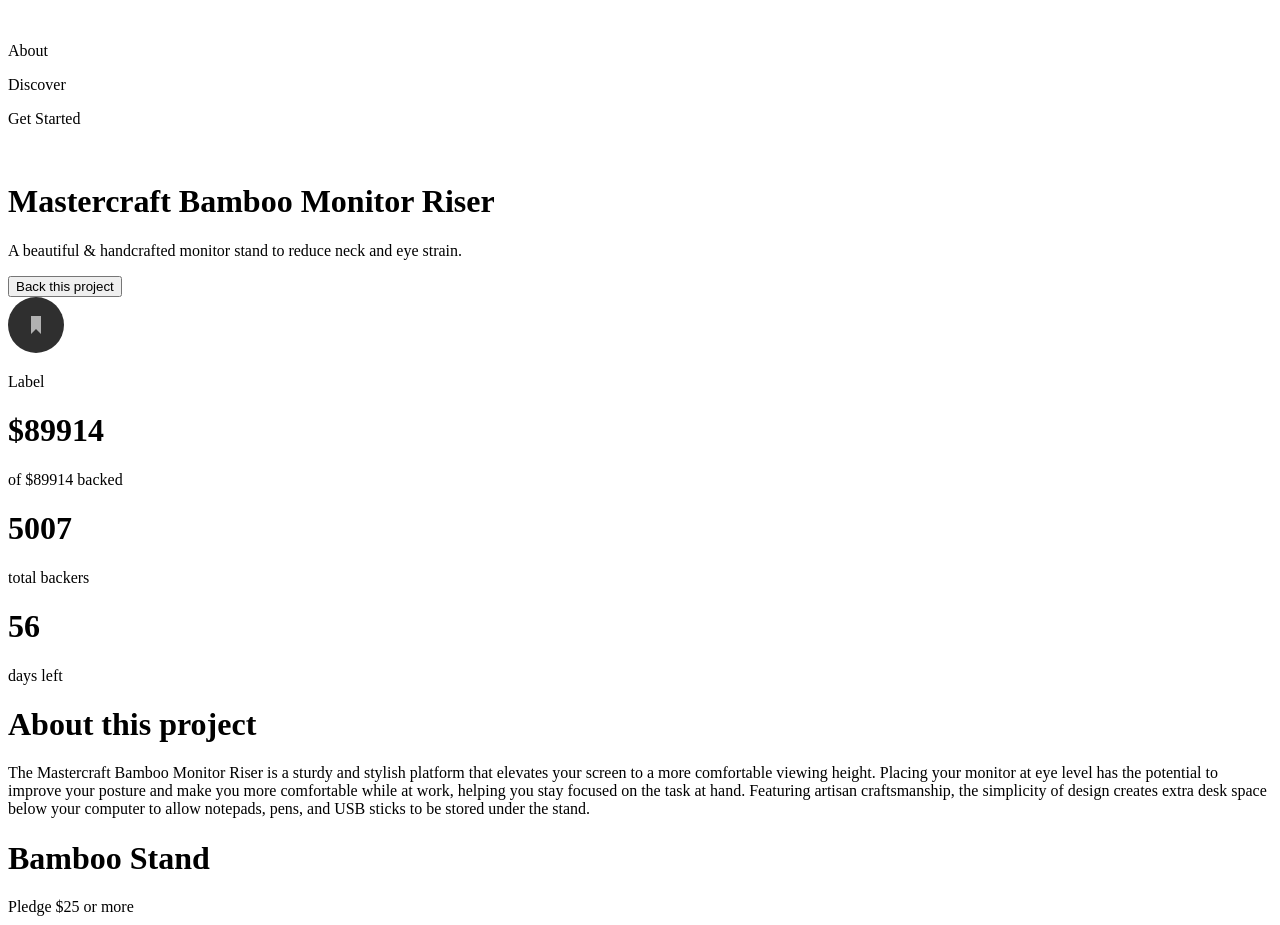
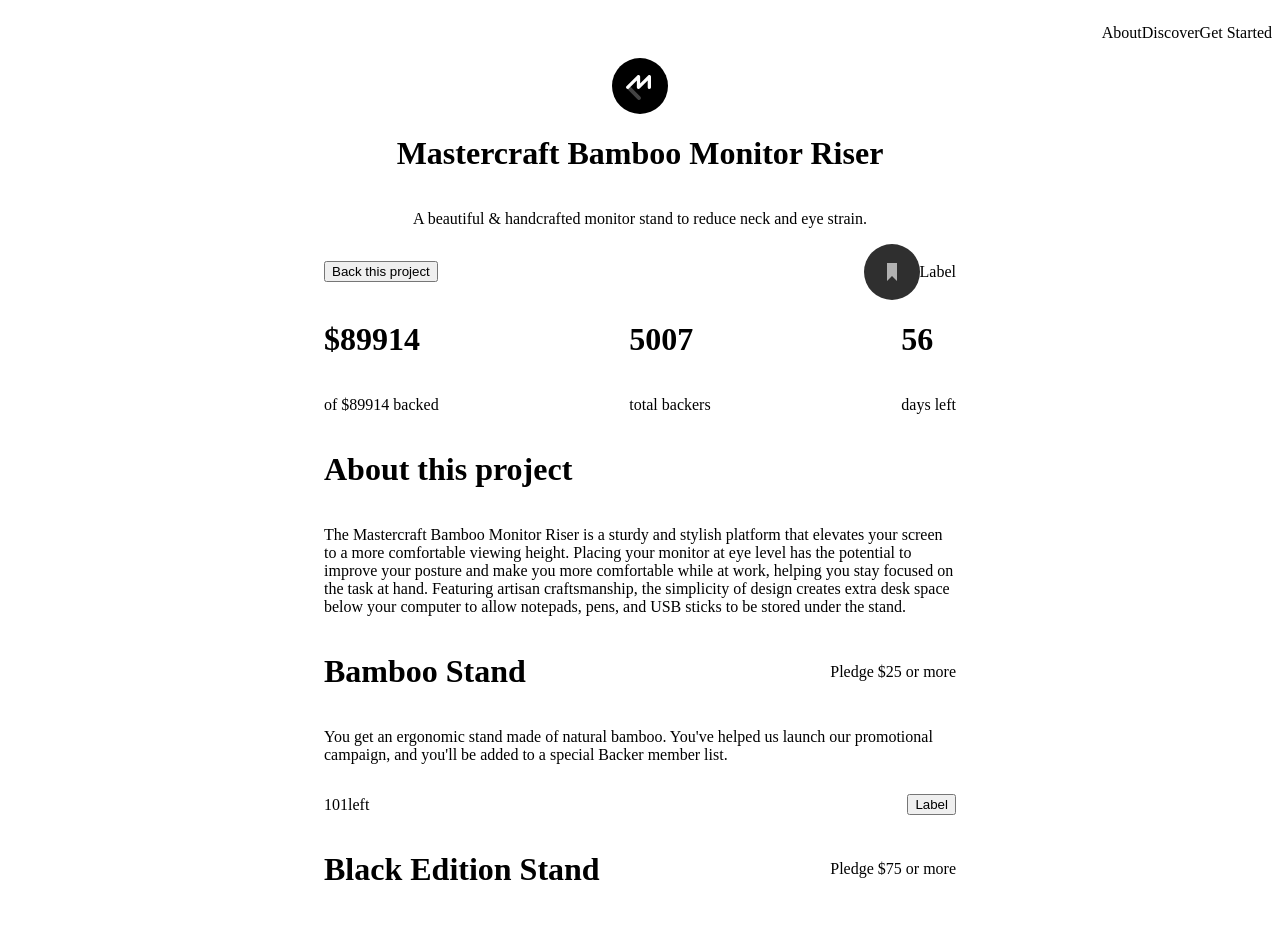
Before and after one commit to VasuBeachoo/crowdfunding-product-page, a JavaScript app: page / in a window 1280 px wide. Shown: the top 925 px of the page. Built offline with nearby package versions, Linux system fonts and the light colour scheme.

Commit message:
Style product page layout

```diff
--- a/src/App.js
+++ b/src/App.js
@@ -5,9 +5,29 @@ import Stats from "./components/Stats";
 import About from "./components/About";
 import logoMastercraft from "./assets/logo-mastercraft.svg";
 
-const AppContainer = styled.div``;
+const AppContainer = styled.div`
+  display: flex;
+  flex-direction: column;
+  justify-content: flex-start;
+  align-items: center;
+  width: 100%;
+`;
 
-const HeaderContainer = styled.div``;
+const HeaderContainer = styled.div`
+  display: flex;
+  flex-direction: column;
+  justify-content: flex-start;
+  align-items: center;
+  width: 100%;
+`;
+
+const ProductContainer = styled.div`
+  display: flex;
+  flex-direction: column;
+  justify-content: flex-start;
+  align-items: center;
+  width: 50%;
+`;
 
 const App = () => {
   const productData = {
@@ -50,9 +70,18 @@ const App = () => {
       <HeaderContainer>
         <Header />
       </HeaderContainer>
-      <Overview name={productData.name} description={productData.shortDesc} />
-      <Stats stats={productData.stats} />
-      <About description={productData.longDesc} rewards={productData.rewards} />
+      <ProductContainer>
+        <Overview
+          icon={productData.icon}
+          name={productData.name}
+          description={productData.shortDesc}
+        />
+        <Stats stats={productData.stats} />
+        <About
+          description={productData.longDesc}
+          rewards={productData.rewards}
+        />
+      </ProductContainer>
     </AppContainer>
   );
 };
--- a/src/components/About.js
+++ b/src/components/About.js
@@ -1,13 +1,25 @@
 import styled from "styled-components";
 import Reward from "./Reward";
 
-export const Container = styled.div``;
+export const Container = styled.div`
+  display: flex;
+  flex-direction: column;
+  justify-content: flex-start;
+  align-items: flex-start;
+  width: 100%;
+`;
 
 export const Heading = styled.h1``;
 
 export const Description = styled.p``;
 
-export const Rewards = styled.div``;
+export const Rewards = styled.div`
+  display: flex;
+  flex-direction: column;
+  justify-content: flex-start;
+  align-items: center;
+  width: 100%;
+`;
 
 const About = ({ className, description, rewards }) => {
   let key = 2000;
--- a/src/components/Bookmark.js
+++ b/src/components/Bookmark.js
@@ -1,7 +1,12 @@
 import styled from "styled-components";
 import iconBookmark from "../assets/icon-bookmark.svg";
 
-export const Container = styled.div``;
+export const Container = styled.div`
+  display: flex;
+  flex-direction: row;
+  justify-content: flex-start;
+  align-items: center;
+`;
 
 export const Icon = styled.img``;
 
--- a/src/components/Header.js
+++ b/src/components/Header.js
@@ -1,7 +1,14 @@
 import styled from "styled-components";
 import NavLinks from "./NavLinks";
+import logo from "../assets/logo.svg";
 
-export const Container = styled.div``;
+export const Container = styled.div`
+  display: flex;
+  flex-direction: row;
+  justify-content: space-between;
+  align-items: center;
+  width: 100%;
+`;
 
 export const Logo = styled.img``;
 
@@ -10,7 +17,7 @@ const Header = ({ className }) => {
 
   return (
     <Container className={className}>
-      <Logo />
+      <Logo src={logo} alt="crowdfund-logo" />
       <NavLinks links={navLinks} />
     </Container>
   );
--- a/src/components/NavLinks.js
+++ b/src/components/NavLinks.js
@@ -1,6 +1,11 @@
 import styled from "styled-components";
 
-export const Container = styled.div``;
+export const Container = styled.div`
+  display: flex;
+  flex-direction: row;
+  justify-content: space-between;
+  align-items: center;
+`;
 
 export const Link = styled.p``;
 
--- a/src/components/Overview.js
+++ b/src/components/Overview.js
@@ -2,7 +2,13 @@ import styled from "styled-components";
 import Button from "./Button";
 import Bookmark from "./Bookmark";
 
-export const Container = styled.div``;
+export const Container = styled.div`
+  display: flex;
+  flex-direction: column;
+  justify-content: flex-start;
+  align-items: center;
+  width: 100%;
+`;
 
 export const Icon = styled.img``;
 
@@ -10,12 +16,18 @@ export const Name = styled.h1``;
 
 export const Description = styled.p``;
 
-export const Btns = styled.div``;
+export const Btns = styled.div`
+  display: flex;
+  flex-direction: row;
+  justify-content: space-between;
+  align-items: center;
+  width: 100%;
+`;
 
-const Overview = ({ className, name, description }) => {
+const Overview = ({ className, icon, name, description }) => {
   return (
     <Container className={className}>
-      <Icon />
+      <Icon src={icon} alt="product-logo" />
       <Name>{name}</Name>
       <Description>{description}</Description>
       <Btns>
--- a/src/components/Reward.js
+++ b/src/components/Reward.js
@@ -2,9 +2,21 @@ import styled from "styled-components";
 import StockLeft from "./StockLeft";
 import Button from "./Button";
 
-export const Container = styled.div``;
+export const Container = styled.div`
+  display: flex;
+  flex-direction: column;
+  justify-content: flex-start;
+  align-items: center;
+  width: 100%;
+`;
 
-export const TopContainer = styled.div``;
+export const TopContainer = styled.div`
+  display: flex;
+  flex-direction: row;
+  justify-content: space-between;
+  align-items: center;
+  width: 100%;
+`;
 
 export const Name = styled.h1``;
 
@@ -12,7 +24,13 @@ export const PledgeReq = styled.p``;
 
 export const Description = styled.p``;
 
-export const BottomContainer = styled.div``;
+export const BottomContainer = styled.div`
+  display: flex;
+  flex-direction: row;
+  justify-content: space-between;
+  align-items: center;
+  width: 100%;
+`;
 
 const Reward = ({ className, name, pledgeReq, description, stockAmt }) => {
   return (
--- a/src/components/Stat.js
+++ b/src/components/Stat.js
@@ -1,6 +1,11 @@
 import styled from "styled-components";
 
-export const Container = styled.div``;
+export const Container = styled.div`
+  display: flex;
+  flex-direction: column;
+  justify-content: flex-start;
+  align-items: flex-start;
+`;
 
 export const HeavyText = styled.h1``;
 
--- a/src/components/Stats.js
+++ b/src/components/Stats.js
@@ -1,11 +1,25 @@
 import styled from "styled-components";
 import Stat from "./Stat";
 
-export const Container = styled.div``;
+export const Container = styled.div`
+  display: flex;
+  flex-direction: column;
+  justify-content: flex-start;
+  align-items: center;
+  width: 100%;
+`;
 
-export const StatsContainer = styled.div``;
+export const StatsContainer = styled.div`
+  display: flex;
+  flex-direction: row;
+  justify-content: space-between;
+  align-items: center;
+  width: 100%;
+`;
 
-export const ProgressBar = styled.div``;
+export const ProgressBar = styled.div`
+  width: 100%;
+`;
 
 const Stats = ({ className, stats }) => {
   const textStats = [
--- a/src/components/StockLeft.js
+++ b/src/components/StockLeft.js
@@ -1,6 +1,11 @@
 import styled from "styled-components";
 
-export const Container = styled.div``;
+export const Container = styled.div`
+  display: flex;
+  flex-direction: row;
+  justify-content: flex-start;
+  align-items: center;
+`;
 
 export const StockAmt = styled.p``;
 
```
